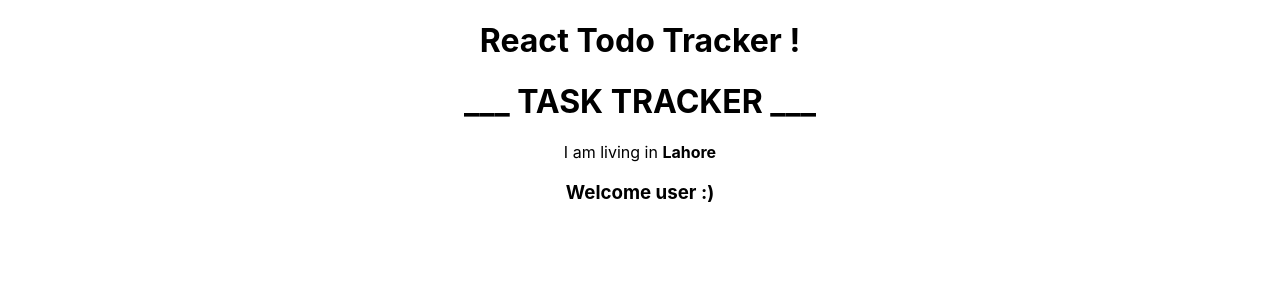
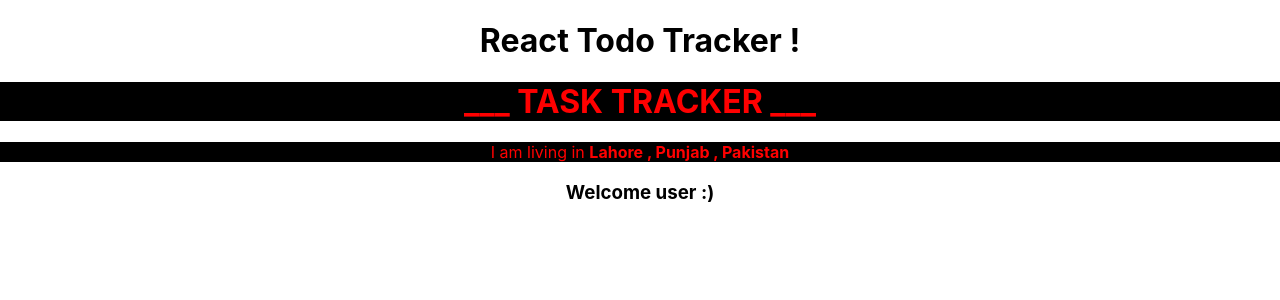
Before and after one commit to TayyabAslam123/React-TaskTracker, a React (Create React App) app: page / in a window 1280 px wide. Shown: the top 300 px of the page. Built offline with nearby package versions, Linux system fonts and the light colour scheme.

Commit message:
CSS in reatc

```diff
--- a/src/App.js
+++ b/src/App.js
@@ -9,7 +9,7 @@ function App() {
   return (
     <div className="App">
       <h1>React Todo Tracker !</h1>
-      <Header myCity = "Lahore" />
+      <Header myCity = "Lahore , Punjab , Pakistan " />
       <h3>Welcome {name}</h3>
     </div>
   );
--- a/src/components/Header.js
+++ b/src/components/Header.js
@@ -1,12 +1,28 @@
+import PropTypes from 'prop-types'
 
-function Header(props) {
+function Header({myCity}) {
     return (
       <header>
-        <h1>___ TASK TRACKER ___</h1>
-        <p>I am living in  <b>{props.myCity}</b></p>
+        <h1 style={{color : 'red', backgroundColor: 'black' }}>___ TASK TRACKER ___</h1>
+        <p style={cityStyle}>I am living in  <b>{myCity}</b></p>
       </header>
     );
 }
 
+//Default props
+Header.defaultProps = {
+    myCity : ' Not Available :[ '
+}
+
+// Set type of props
+Header.prototype = {
+  myCity : PropTypes.bool.isRequired,
+}
+
+// Set style in file
+const cityStyle = {
+    color : 'red',
+    backgroundColor: 'black'
+}
 
 export default Header;
```
